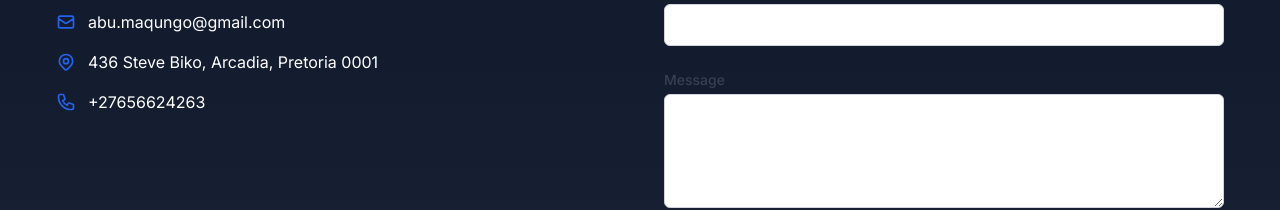
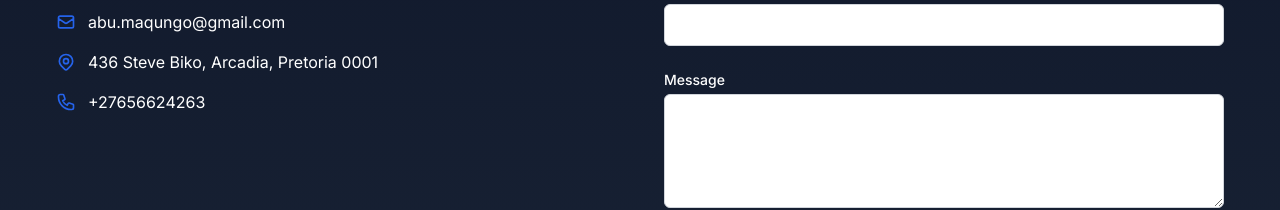
Before and after one commit to AbuMaqungo/abulelemaqungo-portfolio, a Next.js app: page /contact in a window 1280 px wide. Shown: the part 223-433 px from the top of the page. Built offline with nearby package versions, Linux system fonts and the light colour scheme.

Commit message:
Change contact page text to white

```diff
--- a/src/app/contact/page.tsx
+++ b/src/app/contact/page.tsx
@@ -87,7 +87,7 @@
               />
             </div>
             <div>
-              <label htmlFor="message" className="block text-sm font-medium text-gray-700 mb-1">
+              <label htmlFor="message" className="block text-sm font-medium text-white-700 mb-1">
                 Message
               </label>
               <textarea
```
